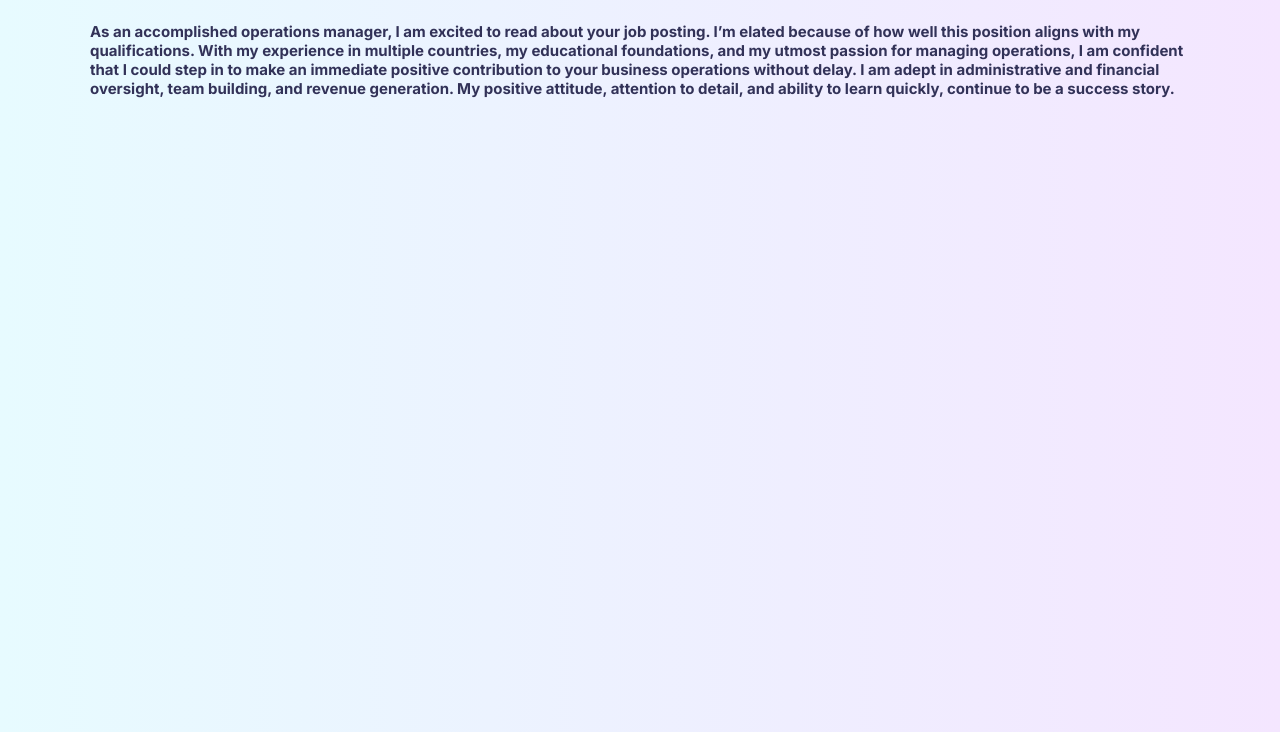
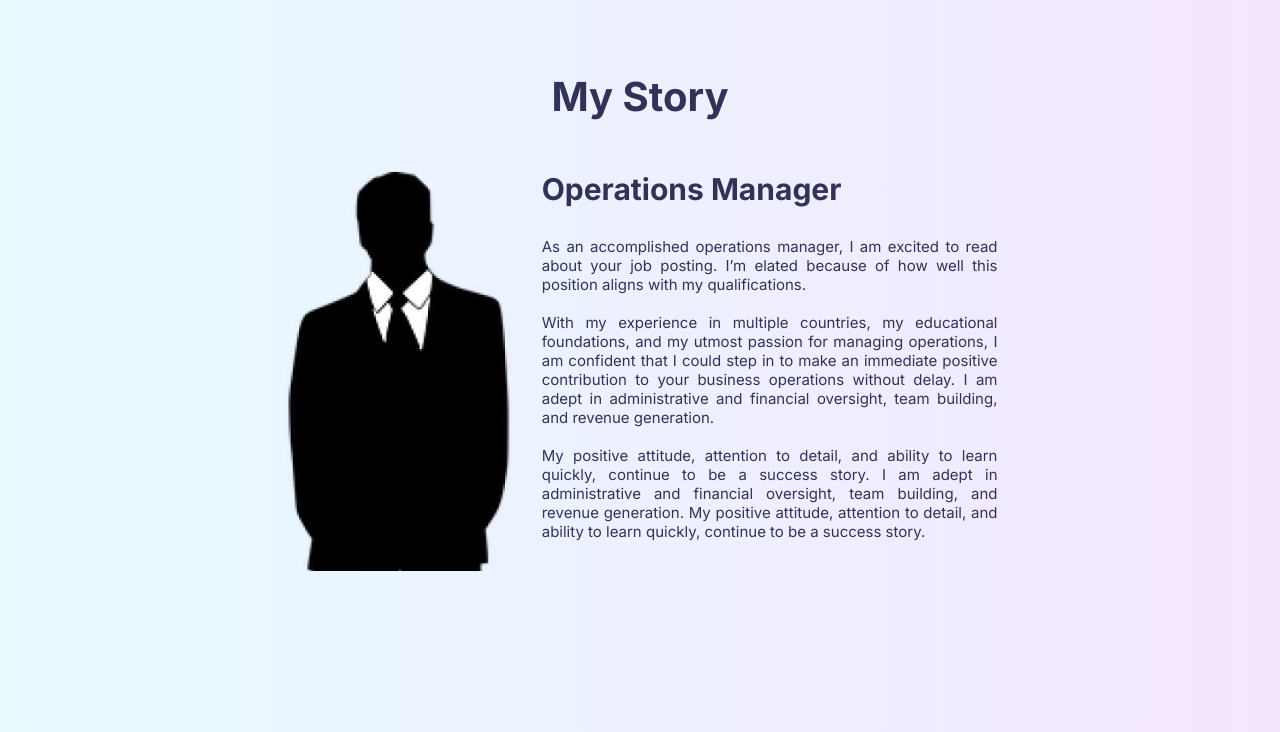
Before and after one commit to hyperstone6/friend-website-1, a plain HTML site: page index.html in a window 1280 px wide. Both pictures are taken after a click on the link "MY STORY". Shown: the part 68-800 px from the top of the page. Drawn offline with Linux system fonts and the light colour scheme.

Commit message:
fixed the fading behavior

```diff
--- a/index.html
+++ b/index.html
@@ -42,18 +42,56 @@
             </div>
           </div>
           <div class="story wrap fadeOut">
-            <h2>
-              As an accomplished operations manager, I am excited to read about
-              your job posting. I’m elated because of how well this position
-              aligns with my qualifications. With my experience in multiple
-              countries, my educational foundations, and my utmost passion for
-              managing operations, I am confident that I could step in to make
-              an immediate positive contribution to your business operations
-              without delay. I am adept in administrative and financial
-              oversight, team building, and revenue generation. My positive
-              attitude, attention to detail, and ability to learn quickly,
-              continue to be a success story.
-            </h2>
+            <h1 class="tab-header">My Story</h1>
+            <div class="tab-container">
+              <div class="story-img">
+                <img src="./images/silhouette.png" alt="seconf image" />
+              </div>
+              <div class="story-details">
+                <h2 class="story-intro">Operations Manager</h2>
+                <p>
+                  As an accomplished operations manager, I am excited to read
+                  about your job posting. I’m elated because of how well this
+                  position aligns with my qualifications.<br /><br />
+                  With my experience in multiple countries, my educational
+                  foundations, and my utmost passion for managing operations, I
+                  am confident that I could step in to make an immediate
+                  positive contribution to your business operations without
+                  delay. I am adept in administrative and financial oversight,
+                  team building, and revenue generation. <br /><br />
+                  My positive attitude, attention to detail, and ability to
+                  learn quickly, continue to be a success story. I am adept in
+                  administrative and financial oversight, team building, and
+                  revenue generation. My positive attitude, attention to detail,
+                  and ability to learn quickly, continue to be a success story.
+                </p>
+              </div>
+            </div>
+          </div>
+          <div class="certs wrap fadeOut">
+            <h1 class="tab-header">Academic Foundations</h1>
+            <div class="tab-container">
+              <div class="cert-img-1">
+                <img
+                  src="./images/Cardiff-Metropolitan-University.png"
+                  alt="seconf image"
+                />
+              </div>
+              <div class="story-details">
+                <h2 class="story-intro">Operations Manager</h2>
+                <p>
+                  As an accomplished operations manager, I am excited to read
+                  about your job posting. I’m elated because of how well this
+                  position aligns with my qualifications.<br /><br />
+                  With my experience in multiple countries, my educational
+                  foundations, and my utmost passion for managing operations, I
+                  am confident that I could step in to make an immediate
+                  positive contribution to your business operations without
+                  delay. I am adept in administrative and financial oversight,
+                  team building, and revenue generation.
+                </p>
+              </div>
+            </div>
           </div>
         </div>
       </header>
--- a/script.js
+++ b/script.js
@@ -1,5 +1,4 @@
 const navBtns = document.querySelectorAll("[data-nav-links]");
-const story = document.querySelector(".story");
 const parent = document.querySelector(".main-content");
 const children = parent.children;
 
@@ -7,17 +6,21 @@ navBtns.forEach((navBtn) => {
   navBtn.addEventListener("click", (e) => {
     e.preventDefault();
     Array.from(children).forEach((child) => {
-      if (Array.from(child.classList).includes(e.target.id)) {
-        child.style.display = "block";
+      if (!Array.from(child.classList).includes(e.target.id)) {
         setTimeout(() => {
-          child.classList.add("fadeIn");
-          child.classList.remove("fadeOut");
+          child.style.display = "none";
+        }, 900);
+        setTimeout(() => {
+          child.classList.add("fadeOut");
+          child.classList.remove("fadeIn");
         }, 0);
       } else {
-        child.classList.remove("fadeIn");
-        child.classList.add("fadeOut");
         setTimeout(() => {
-          child.style.display = "none";
+          child.style.display = "block";
+        }, 900)
+        setTimeout(() => {
+          child.classList.remove("fadeOut");
+          child.classList.add("fadeIn");
         }, 1000);
       }
     });
--- a/style.css
+++ b/style.css
@@ -21,12 +21,14 @@ body {
     color: var(--nav-grey-color1);
     height: 100%;
     width: 100%;
+    overflow: hidden;
 }
 
 .header {
     height: 100vh;
     width: 100%;
-    background-image: linear-gradient(to right, rgb(231, 251, 255), rgb(244,230,255));
+    background-image: linear-gradient(to right,
+    rgb(231, 251, 255), rgb(244,230,255));
     background-size: cover;
     background-position: top;
     position: relative;
@@ -40,7 +42,6 @@ body {
 .navbar {
     display: flex;
     justify-content: space-between;
-    /* border: 1px solid red; */
     align-items: center;
     padding: 2.5em 2em;
 }
@@ -83,8 +84,9 @@ body {
     background-color: var(--nav-grey-color1);
 }
 
-.home, .story {
+.home, .story, .certs {
     transition: opacity 1s;
+    margin-top: 5em;
 }
 
 .fadeOut {
@@ -111,6 +113,40 @@ body {
     border-radius: 50%;
 }
 
-.img img{
+.img img {
     height: 80vh;
 }
+/* ***********Story page************ */
+
+.tab-container {
+    display: flex;
+    margin: auto;
+    max-width: 65%;
+    gap: 3em;
+    margin-top: 5em;
+}
+
+.tab-header {
+    text-align: center;
+    font-size: 4rem;
+}
+
+.story-img img {
+    height: 40em;
+}
+
+.story-intro {
+    font-size: 3rem;
+    margin-bottom: 1em;
+}
+
+.story-details p {
+    font-size: 1.5rem;
+    text-align: justify;
+}
+
+/* ***********Certifications page************ */
+
+.cert-img-1 img {
+    height: 15em;
+}
```
Also changed, not shown: images/Cardiff-Metropolitan-University.png (added).
